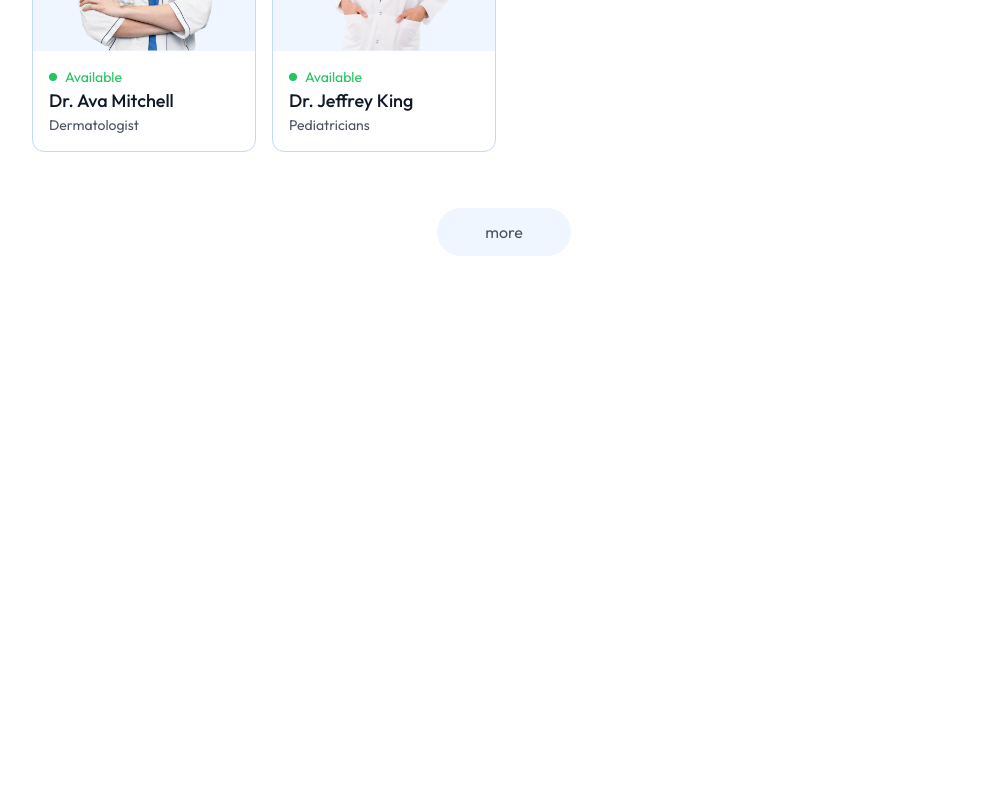
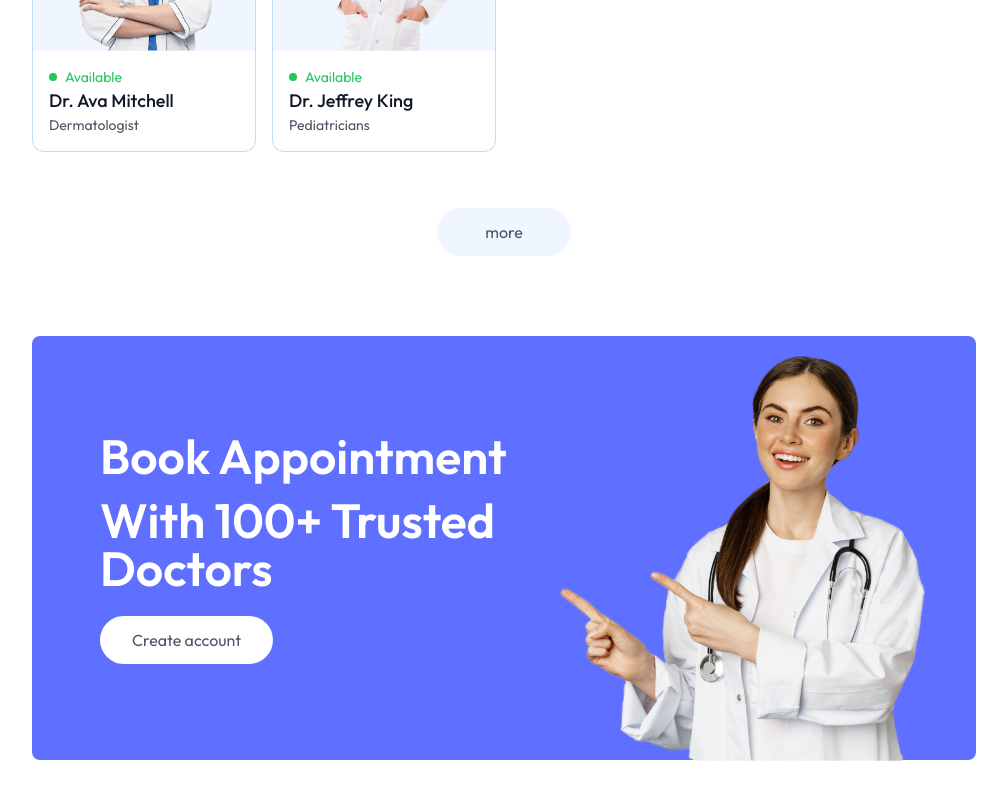
Before and after one commit to RakibHossen678/Prescripto-frontend, a React (Vite) app: page / in a window 1280 px wide. Shown: the part 2070-2870 px from the top of the page, without its empty margins (136-1143 px from the left). Before the commit the page ends 2390 px from the top, so only its background shows below. Built offline with nearby package versions, Linux system fonts and the light colour scheme.

Commit message:
added banner sectio

```diff
--- a/index.html
+++ b/index.html
@@ -1,5 +1,5 @@
 <!DOCTYPE html>
-<html lang="en" data-them="light">
+<html lang="en" data-them="light" class="scroll-smooth">
   <head>
     <meta charset="UTF-8" />
     <link rel="icon" type="image/svg+xml" href="/favicon.png" />
--- /dev/null
+++ b/src/components/Banner.jsx
@@ -0,0 +1,28 @@
+import { assets } from "../assets/assets";
+
+const Banner = () => {
+  return (
+    <div className="flex bg-primary rounded-lg my-20 px-6 sm:px-10 md:px-14 lg:px-12 md:mx-10 ">
+      {/* left */}
+      <div className="flex-1 py-8 sm:py-10 md:py-16 lg:py-24 lg:pl-5">
+        <div className="text-white text-xl sm:text-2xl md:text-3xl lg:text-5xl  font-semibold">
+          <p>Book Appointment</p>
+          <p className="mt-4">With 100+ Trusted Doctors</p>
+        </div>
+        <button className="bg-white px-8 py-3 rounded-full text-sm sm:text-base text-gray-600 mt-6  hover:scale-105 transition-all duration-300">
+          Create account
+        </button>
+      </div>
+      {/* right */}
+      <div className="hidden md:block md:w-1/2 lg:w-[370px] relative">
+        <img
+          className="w-full absolute -bottom-[01px] right-0 max-w-md"
+          src={assets.appointment_img}
+          alt=""
+        />
+      </div>
+    </div>
+  );
+};
+
+export default Banner;
--- a/src/components/TopDoctors.jsx
+++ b/src/components/TopDoctors.jsx
@@ -1,6 +1,10 @@
-import { doctors } from "../assets/assets";
+import { useContext } from "react";
+import { useNavigate } from "react-router-dom";
+import { AppContext } from "../context/AppContext";
 
 const TopDoctors = () => {
+  const navigate = useNavigate();
+  const { doctors } = useContext(AppContext);
   return (
     <div className="flex flex-col items-center gap-4 my-16 text-gray-800 md:mx-10">
       <h1 className=" text-3xl font-medium">Top Doctors to Book</h1>
@@ -10,6 +14,7 @@
       <div className="w-full grid grid-cols-auto gap-4 pt-5 gap-y-6 px-3 sm:px-0">
         {doctors.slice(0, 10).map((item, idx) => (
           <div
+            onClick={() => navigate(`/appointment/${item._id}`)}
             className="border border-blue-200 rounded-xl cursor-pointer overflow-hidden hover:translate-y-[-10px] transition-all duration-500"
             key={idx}
           >
@@ -25,7 +30,15 @@
           </div>
         ))}
       </div>
-      <button className="bg-blue-50 text-gray-600 px-12 py-3 rounded-full mt-10">more</button>
+      <button
+        onClick={() => {
+          navigate("/doctors");
+          scrollY(0, 0);
+        }}
+        className="bg-blue-50 text-gray-600 px-12 py-3 rounded-full mt-10"
+      >
+        more
+      </button>
     </div>
   );
 };
--- /dev/null
+++ b/src/context/AppContext.jsx
@@ -0,0 +1,12 @@
+import { createContext } from "react";
+import { doctors } from "../assets/assets";
+
+export const AppContext = createContext();
+const AppContextProvider = ({ children }) => {
+  const value = {
+    doctors,
+  };
+  return <AppContext.Provider value={value}>{children}</AppContext.Provider>;
+};
+
+export default AppContextProvider;
--- a/src/main.jsx
+++ b/src/main.jsx
@@ -2,9 +2,12 @@
 import { BrowserRouter } from "react-router-dom";
 import "./index.css";
 import App from "./App";
+import AppContextProvider from "./context/AppContext";
 
 createRoot(document.getElementById("root")).render(
   <BrowserRouter>
-    <App />
+    <AppContextProvider>
+      <App />
+    </AppContextProvider>
   </BrowserRouter>
 );
--- a/src/pages/Home.jsx
+++ b/src/pages/Home.jsx
@@ -1,3 +1,4 @@
+import Banner from "../components/Banner";
 import Header from "../components/Header";
 import SpecialityMenu from "../components/SpecialityMenu";
 import TopDoctors from "../components/TopDoctors";
@@ -8,6 +9,7 @@
       <Header />
       <SpecialityMenu />
       <TopDoctors/>
+      <Banner/>
     </div>
   );
 };
```
